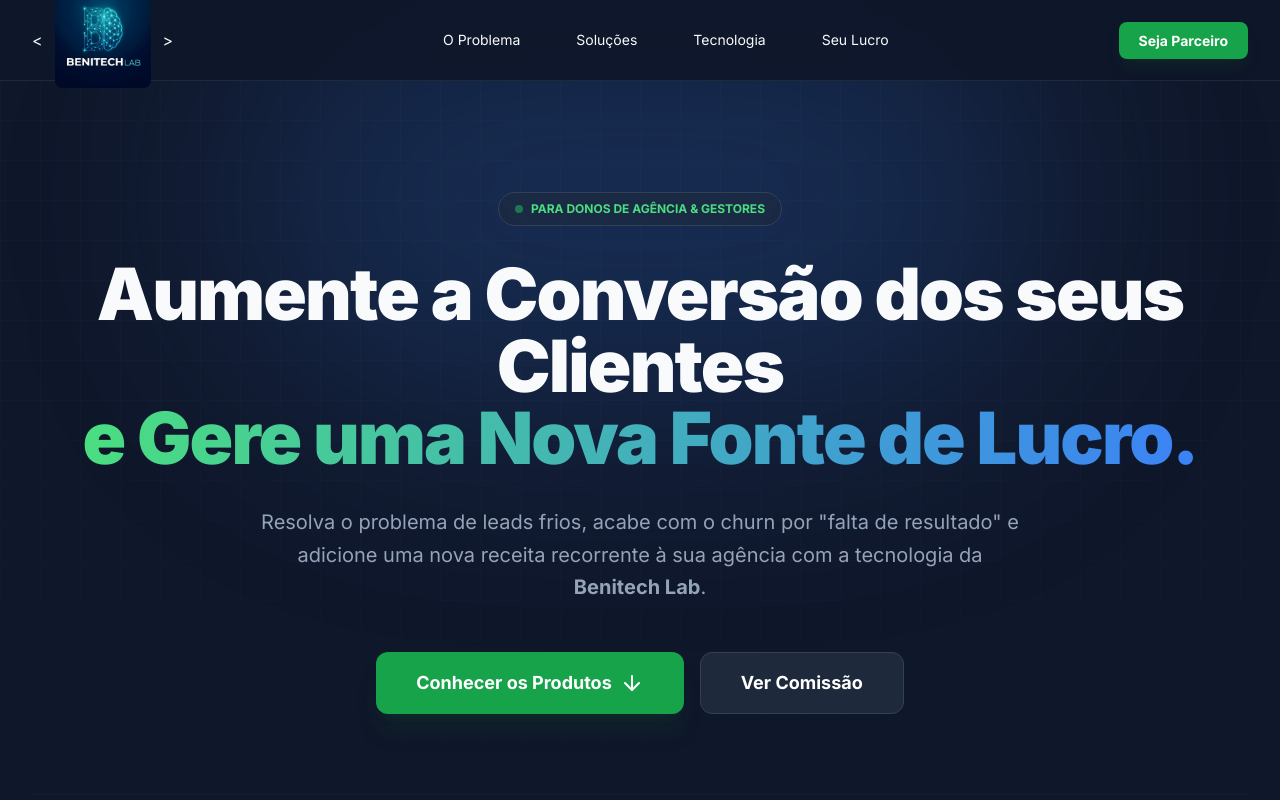
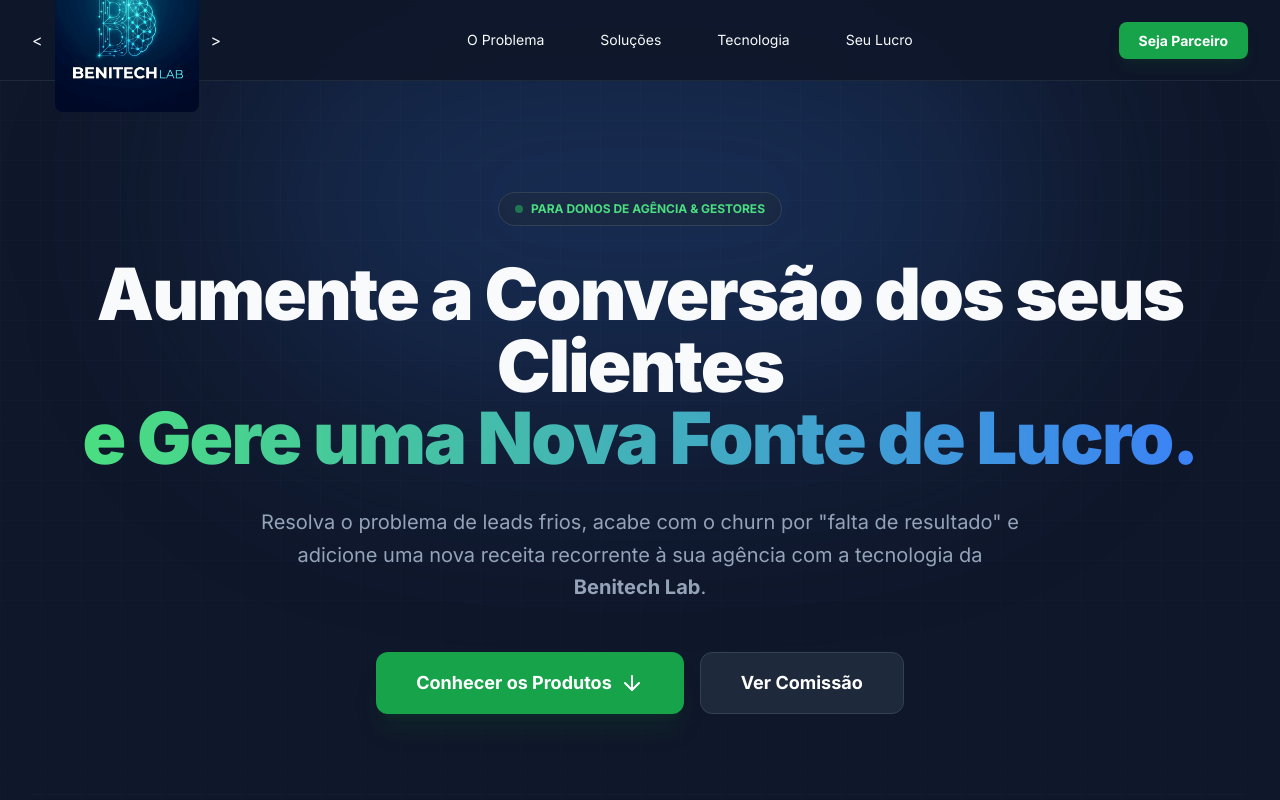
Before and after one commit to doni010520/benitech-landing-page, a plain HTML site: page index.html in a window 1280 px wide. Shown: the top 800 px of the page. Drawn offline with nearby package versions, Linux system fonts and the light colour scheme.

Commit message:
Increase logo image height in index.html

```diff
--- a/index.html
+++ b/index.html
@@ -55,7 +55,7 @@
             <div class="flex items-center justify-between h-20">
                 <div class="flex items-center gap-3">
                     <!-- LOGO: Certifique-se que o arquivo no GitHub se chama "logo.png" -->
-                    <<img src="logo.png" alt="Benitech Lab" class="h-24 w-auto object-contain rounded-lg">>
+                    <<img src="logo.png" alt="Benitech Lab" class="h-36 w-auto object-contain rounded-lg">>
                 </div>
                 <div class="hidden md:block">
                     <div class="ml-10 flex items-baseline space-x-8">
```
